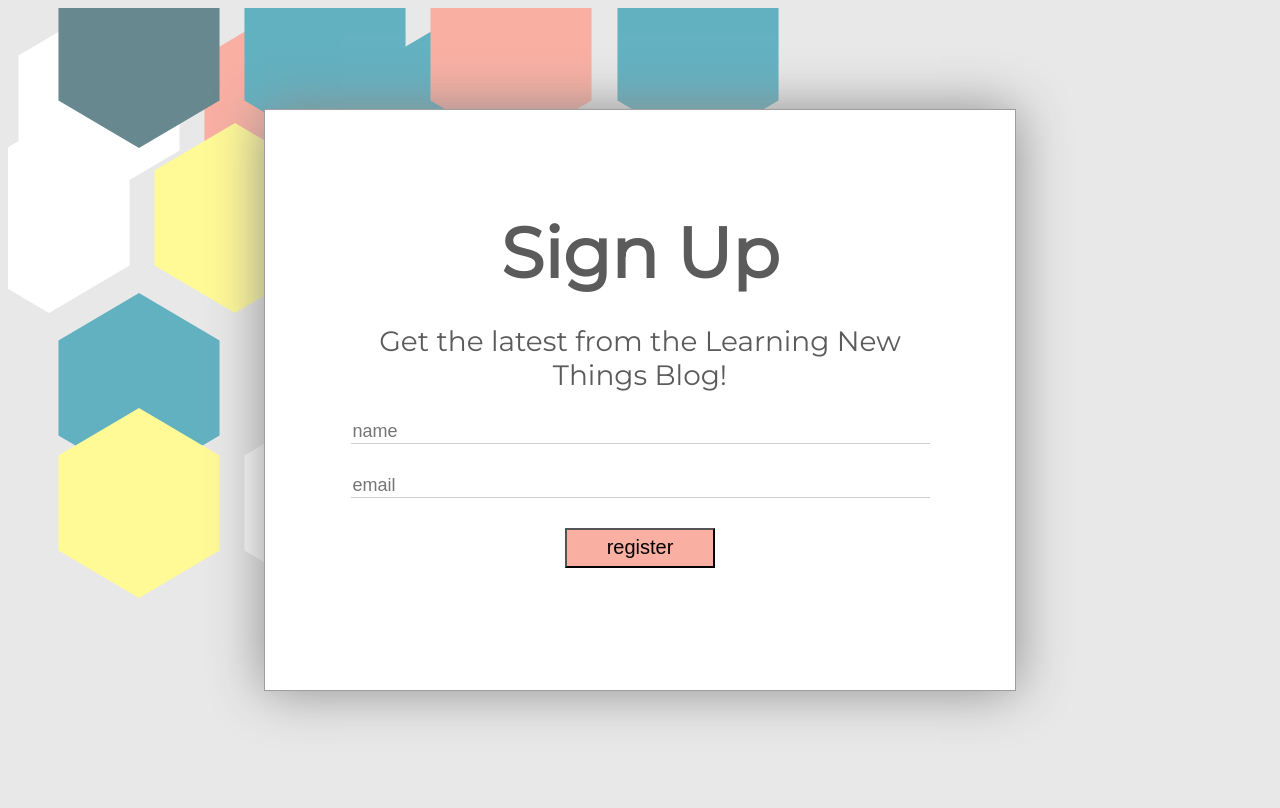
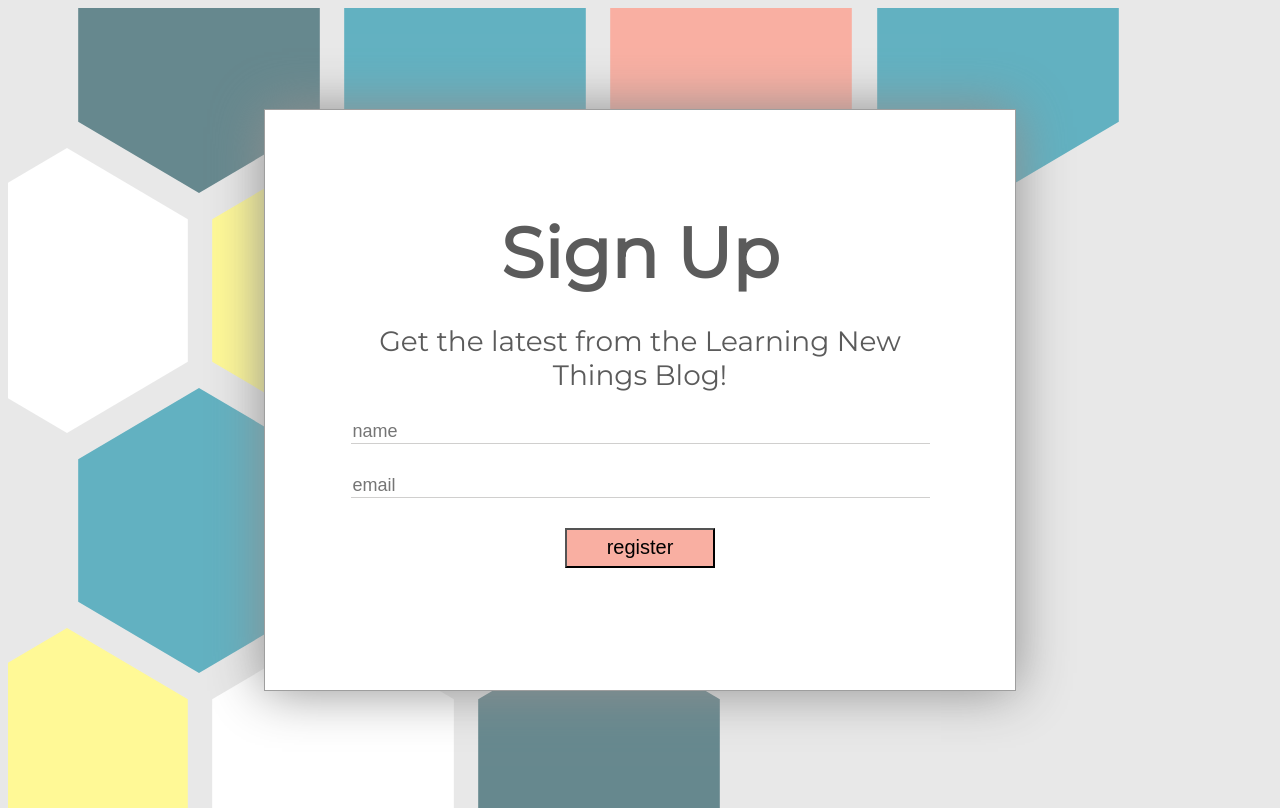
Before and after one commit to stacietaylorcima/generic_signup_page, a website: page index.html in a window 1280 px wide. Drawn offline with Linux system fonts and the light colour scheme.

Commit message:
space the hexagons

```diff
--- a/index.html
+++ b/index.html
@@ -22,6 +22,8 @@
       </div>
       <div class="hex-line-3">
         <img src="images/hexagon-aqua.svg" class="hex">
+        <img src="images/hexagon-pink.svg" class="hex">
+
       </div>
       <div class="hex-line-4">
         <img src="images/hexagon-yellow.svg" class="hex">
--- a/styles.css
+++ b/styles.css
@@ -61,34 +61,37 @@ button {
 }
 
 .hex {
-  margin: 0 10px 0 10px;
+  margin: 0 50px 0 50px;
+  transform: scale(1.5,1.5);
 }
 
 .hex-line-1 {
   position: absolute;
   top: -50px;
-  left: 40px;
+  left: 60px;
 }
 
 .hex-line-2 {
   position: absolute;
-  top: 115px;
-  left: -50px;
+  top: 190px;
+  left: -72px;
 }
 
 .hex-line-3 {
   position: absolute;
-  top: 285px;
-  left: 40px;
+  top: 430px;
+  left: 60px;
 }
 
 
 .hex-line-4 {
   position: absolute;
-  top: 400px;
-  left: 40px;
+  top: 670px;
+  left: -72px;
 }
 
 .hex-line-5 {
-
+  position: absolute;
+  top: 910px;
+  left: -205px;
 }
```
Also changed, not shown: images/AliSpittelDesign.jpg (added), images/Sign Up Page.png (added).
